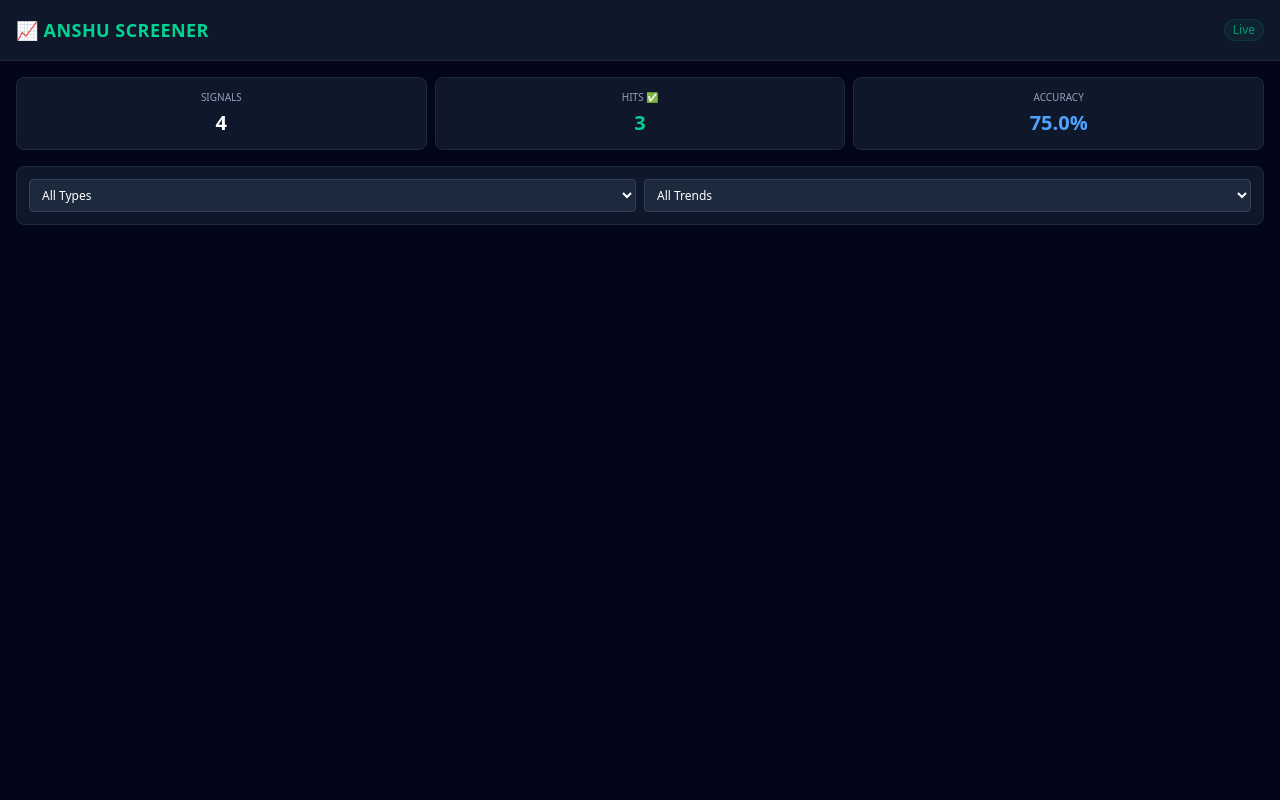
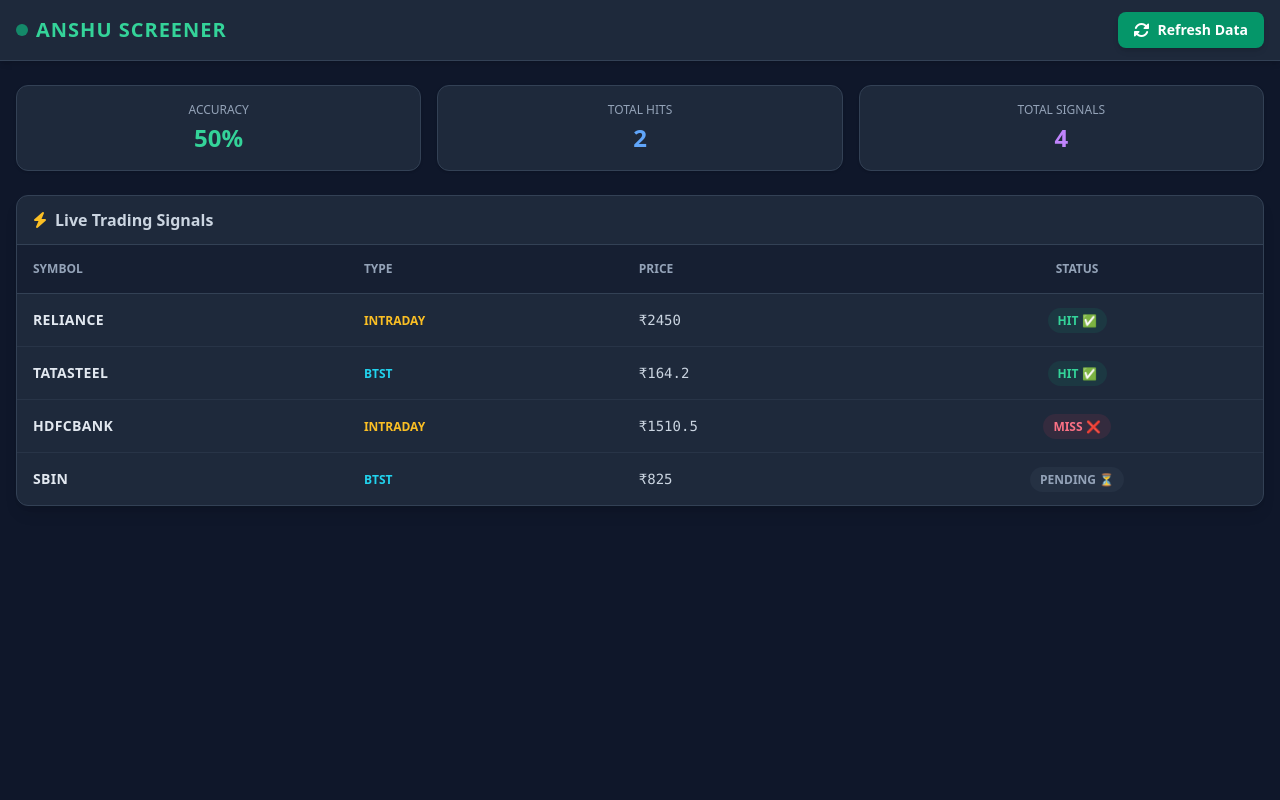
Before and after one commit to anshubharti420-maker/Anshu-new, a Flask app: page / in a window 1280 px wide. Run offline with Flask 3, Linux system fonts and the light colour scheme; data that the repository does not hold is empty; some libraries are stand-ins or nearby versions.

Commit message:
Update dashboard.html

```diff
--- a/templates/dashboard.html
+++ b/templates/dashboard.html
@@ -3,90 +3,122 @@
 <head>
     <meta charset="UTF-8">
     <meta name="viewport" content="width=device-width, initial-scale=1.0">
-    <title>Anshu Screener Live</title>
-    <script src="https://cdn.jsdelivr.net/npm/@tailwindcss/browser@4"></script>
+    <title>Anshu Live Stock Screener</title>
+    <script src="https://cdn.tailwindcss.com"></script>
+    <link rel="stylesheet" href="https://cdnjs.cloudflare.com/ajax/libs/font-awesome/6.4.0/css/all.min.css">
 </head>
-<body class="bg-slate-950 text-slate-100 font-sans min-h-screen pb-12">
+<body class="bg-slate-900 text-slate-100 min-h-screen font-sans">
 
-    <header class="bg-slate-900 border-b border-slate-800 px-4 py-4 sticky top-0 z-50 flex justify-between items-center">
-        <h1 class="text-lg font-bold text-emerald-400 tracking-wide">📈 ANSHU SCREENER</h1>
-        <span class="text-xs bg-emerald-500/10 text-emerald-400 border border-emerald-500/20 px-2 py-0.5 rounded-full animate-pulse">Live</span>
+    <header class="bg-slate-800 border-b border-slate-700 sticky top-0 z-50 shadow-md">
+        <div class="max-w-7xl mx-auto px-4 py-3 flex justify-between items-center">
+            <div class="flex items-center space-x-2">
+                <div class="w-3 h-3 bg-emerald-500 rounded-full animate-pulse"></div>
+                <h1 class="text-xl font-bold tracking-wider text-emerald-400">ANSHU SCREENER</h1>
+            </div>
+
+            <button onclick="refreshData()" id="refreshBtn" class="bg-emerald-600 hover:bg-emerald-500 text-white font-semibold px-4 py-2 rounded-lg flex items-center space-x-2 transition-all shadow-md active:scale-95">
+                <i class="fa-solid fa-rotate animate-duration-500" id="refreshIcon"></i>
+                <span class="text-sm">Refresh Data</span>
+            </button>
+        </div>
     </header>
 
-    <div class="px-4 py-4 space-y-4">
-
-        <div class="grid grid-cols-3 gap-2">
-            <div class="bg-slate-900 p-3 rounded-lg border border-slate-800 text-center">
-                <p class="text-[10px] text-slate-400 uppercase">Signals</p>
-                <p class="text-xl font-bold mt-1 text-white">{{ total }}</p>
+    <main class="max-w-7xl mx-auto px-4 py-6 space-y-6">
+        <div class="grid grid-cols-3 gap-4">
+            <div class="bg-slate-800 p-4 rounded-xl border border-slate-700 text-center shadow">
+                <p class="text-xs text-slate-400 font-medium uppercase">Accuracy</p>
+                <p class="text-2xl font-black text-emerald-400 mt-1" id="accuracyBox">75%</p>
             </div>
-            <div class="bg-slate-900 p-3 rounded-lg border border-slate-800 text-center">
-                <p class="text-[10px] text-slate-400 uppercase">Hits ✅</p>
-                <p class="text-xl font-bold mt-1 text-emerald-400">{{ hits }}</p>
+            <div class="bg-slate-800 p-4 rounded-xl border border-slate-700 text-center shadow">
+                <p class="text-xs text-slate-400 font-medium uppercase">Total Hits</p>
+                <p class="text-2xl font-black text-blue-400 mt-1" id="hitsBox">3</p>
             </div>
-            <div class="bg-slate-900 p-3 rounded-lg border border-slate-800 text-center">
-                <p class="text-[10px] text-slate-400 uppercase">Accuracy</p>
-                <p class="text-xl font-bold mt-1 text-blue-400">{{ accuracy }}%</p>
+            <div class="bg-slate-800 p-4 rounded-xl border border-slate-700 text-center shadow">
+                <p class="text-xs text-slate-400 font-medium uppercase">Total Signals</p>
+                <p class="text-2xl font-black text-purple-400 mt-1" id="totalBox">4</p>
             </div>
         </div>
 
-        <form method="GET" action="/" class="bg-slate-900 p-3 rounded-lg border border-slate-800 grid grid-cols-2 gap-2">
-            <select name="signal_type" onchange="this.form.submit()" class="bg-slate-800 border border-slate-700 rounded px-2 py-1.5 text-xs text-white">
-                <option value="">All Types</option>
-                <option value="BTST" {% if request.args.get('signal_type') == 'BTST' %}selected{% endif %}>BTST</option>
-                <option value="INTRADAY" {% if request.args.get('signal_type') == 'INTRADAY' %}selected{% endif %}>INTRADAY</option>
-            </select>
-            <select name="direction" onchange="this.form.submit()" class="bg-slate-800 border border-slate-700 rounded px-2 py-1.5 text-xs text-white">
-                <option value="">All Trends</option>
-                <option value="UP" {% if request.args.get('direction') == 'UP' %}selected{% endif %}>▲ Bullish</option>
-                <option value="DOWN" {% if request.args.get('direction') == 'DOWN' %}selected{% endif %}>▼ Bearish</option>
-            </select>
-        </form>
+        <div class="bg-slate-800 rounded-xl border border-slate-700 overflow-hidden shadow-lg">
+            <div class="px-4 py-3 bg-slate-750 border-b border-slate-700 flex justify-between items-center">
+                <h3 class="font-bold text-slate-300 flex items-center space-x-2">
+                    <i class="fa-solid fa-bolt text-amber-400"></i>
+                    <span>Live Trading Signals</span>
+                </h3>
+            </div>
 
-        <div class="space-y-2.5">
-            {% for signal in signals %}
-            <div class="bg-slate-900 p-4 rounded-xl border border-slate-800 space-y-2">
-                <div class="flex justify-between items-center">
-                    <div>
-                        <span class="text-base font-black tracking-wide text-white block">{{ signal.symbol }}</span>
-                        <span class="text-[10px] text-slate-400">{{ signal.signal_date }}</span>
-                    </div>
-                    <div class="text-right">
-                        <span class="px-2 py-0.5 rounded text-[10px] font-bold block mb-1 {{ 'bg-purple-950 text-purple-300 border border-purple-800' if signal.signal_type == 'BTST' else 'bg-blue-950 text-blue-300 border border-blue-800' }}">
-                            {{ signal.signal_type }}
-                        </span>
-                        <span class="text-xs font-bold {{ 'text-green-400' if signal.direction == 'UP' else 'text-red-400' }}">
-                            {{ '▲ BULLISH' if signal.direction == 'UP' else '▼ BEARISH' }}
-                        </span>
-                    </div>
-                </div>
+            <div class="overflow-x-auto">
+                <table class="w-full text-left border-collapse">
+                    <thead>
+                        <tr class="bg-slate-900/50 text-slate-400 text-xs uppercase font-semibold border-b border-slate-700">
+                            <th class="p-4">Symbol</th>
+                            <th class="p-4">Type</th>
+                            <th class="p-4">Price</th>
+                            <th class="p-4 text-center">Status</th>
+                        </tr>
+                    </thead>
+                    <tbody id="signalsTableBody" class="divide-y divide-slate-700/50 text-sm">
+                        </tbody>
+                </table>
+            </div>
+        </div>
+    </main>
 
-                <div class="border-t border-slate-800/60 pt-2 flex justify-between items-center text-xs">
-                    <div>
-                        <span class="text-slate-500 block text-[10px]">ENTRY PRICE</span>
-                        <span class="font-mono text-slate-200 font-semibold">₹{{ signal.price_at_signal }}</span>
-                    </div>
-                    <div class="text-center">
-                        <span class="text-slate-500 block text-[10px]">CHANGE</span>
-                        <span class="font-mono font-bold {{ 'text-green-400' if signal.actual_change_pct and signal.actual_change_pct > 0 else 'text-red-400' if signal.actual_change_pct else 'text-slate-500' }}">
-                            {{ signal.actual_change_pct }}%
-                        </span>
-                    </div>
-                    <div class="text-right">
-                        <span class="text-slate-500 block text-[10px]">STATUS</span>
-                        {% if signal.hit == True %}
-                            <span class="text-[11px] text-green-400 font-extrabold">🎯 HIT</span>
-                        {% elif signal.hit == False %}
-                            <span class="text-[11px] text-red-400 font-extrabold">❌ MISS</span>
-                        {% else %}
-                            <span class="text-[11px] text-slate-400">PENDING</span>
-                        {% endif %}
-                    </div>
-                </div>
-            </div>
-            {% endfor %}
-        </div>
+    <script>
+        async function refreshData() {
+            const btn = document.getElementById('refreshBtn');
+            const icon = document.getElementById('refreshIcon');
 
-    </div>
+            // Spinning Animation Chalu karein
+            icon.classList.add('fa-spin');
+            btn.disabled = true;
+
+            try {
+                const response = await fetch('/api/refresh');
+                const result = await response.json();
+
+                if (result.status === 'success') {
+                    const tbody = document.getElementById('signalsTableBody');
+                    tbody.innerHTML = '';
+
+                    let total = result.signals.length;
+                    let hits = 0;
+
+                    result.signals.forEach(stock => {
+                        if(stock.hit === true) hits++;
+
+                        let badgeColor = stock.hit === true ? 'bg-emerald-500/10 text-emerald-400' : (stock.hit === false ? 'bg-rose-500/10 text-rose-400' : 'bg-slate-500/10 text-slate-400');
+                        let badgeText = stock.hit === true ? 'HIT ✅' : (stock.hit === false ? 'MISS ❌' : 'PENDING ⏳');
+                        let typeColor = stock.signal_type === 'BTST' ? 'text-cyan-400' : 'text-amber-400';
+
+                        tbody.innerHTML += `
+                            <tr class="hover:bg-slate-750/40 transition-colors">
+                                <td class="p-4 font-bold text-slate-200 tracking-wide">${stock.symbol}</td>
+                                <td class="p-4"><span class="text-xs font-bold ${typeColor}">${stock.signal_type}</span></td>
+                                <td class="p-4 font-mono text-slate-300">₹${stock.price_at_signal}</td>
+                                <td class="p-4 text-center"><span class="px-2.5 py-1 rounded-full text-xs font-bold ${badgeColor}">${badgeText}</span></td>
+                            </tr>
+                        `;
+                    });
+
+                    // Stats Refresh Karein Live
+                    document.getElementById('totalBox').innerText = total;
+                    document.getElementById('hitsBox').innerText = hits;
+                    document.getElementById('accuracyBox').innerText = total > 0 ? (Math.round((hits / total) * 100)) + '%' : '0%';
+                }
+            } catch (error) {
+                console.error("Error refreshing dashboard data:", error);
+            } finally {
+                // Animation Stop karein
+                setTimeout(() => {
+                    icon.classList.remove('fa-spin');
+                    btn.disabled = false;
+                }, 600);
+            }
+        }
+
+        // Page load hote hi automatic data khich le
+        window.onload = refreshData;
+    </script>
 </body>
 </html>
```
